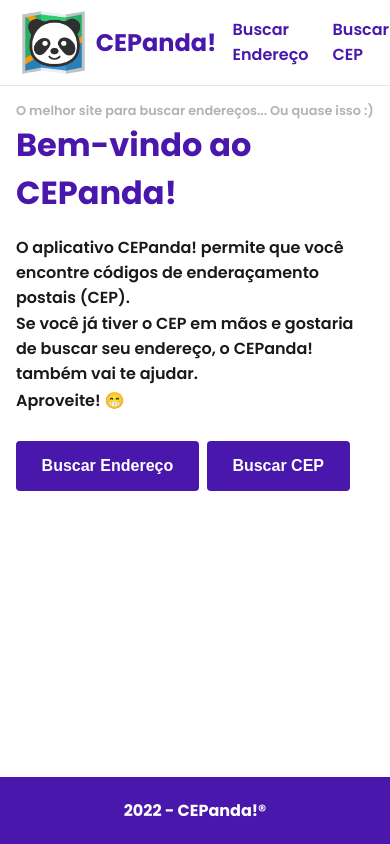
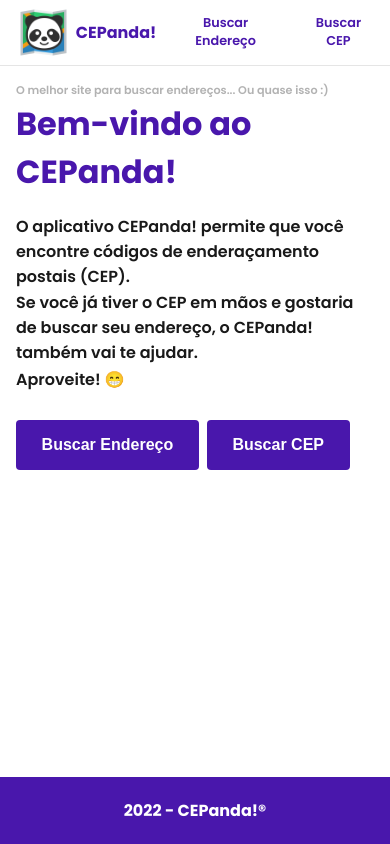
Before and after one commit to Scalibacon/cep-finder-react, a React (Create React App) app: page / in a window 390 px wide. Built offline with nearby package versions, Linux system fonts and the light colour scheme.

Commit message:
added some responsivity to text

```diff
--- a/src/components/Header/Header.module.scss
+++ b/src/components/Header/Header.module.scss
@@ -20,7 +20,16 @@
     align-items: center;
     gap: 1.5rem;
     font-weight: 600;
+    font-size: clamp(0.8rem, 2vw, 1rem);
     color: rgb(var(--theme-color));
+
+    @media only screen and (max-width: 400px){
+      justify-content: flex-end;
+
+      a{
+        text-align: center;
+      }
+    }
   }
 }
 
@@ -30,13 +39,13 @@
   gap: 0.3rem;
 
   p {
-    font-size: 1.5rem;
+    font-size: clamp(1rem, 3vw, 1.5rem);
     font-weight: 800;
     color: rgb(var(--theme-color));
   }
 
   img {
-    height: 100%;
-    max-height: 75px;
+    height: clamp(55px, 10vw, 75px);
+    // max-height: 75px;
   }
 }
--- a/src/styles/Home.module.scss
+++ b/src/styles/Home.module.scss
@@ -9,7 +9,7 @@
   gap: 0.1rem;
 
   & > small{
-    font-size: 0.8rem;
+    font-size: clamp(0.7rem, 1vw, 0.8rem);
     font-weight: 600;
     color: rgba(1,1,1,0.3);
   }
```
